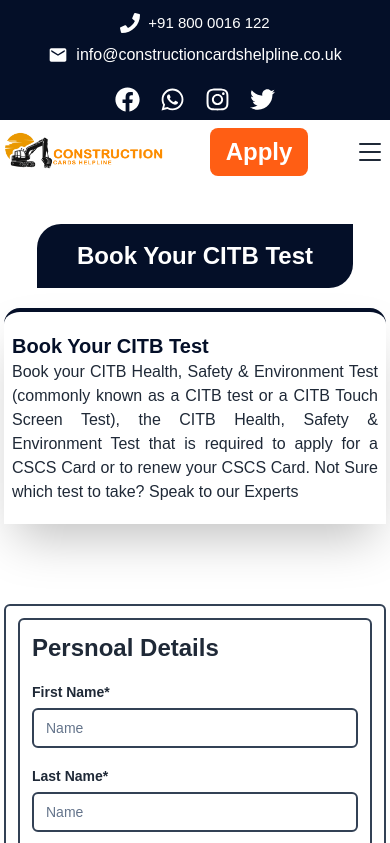
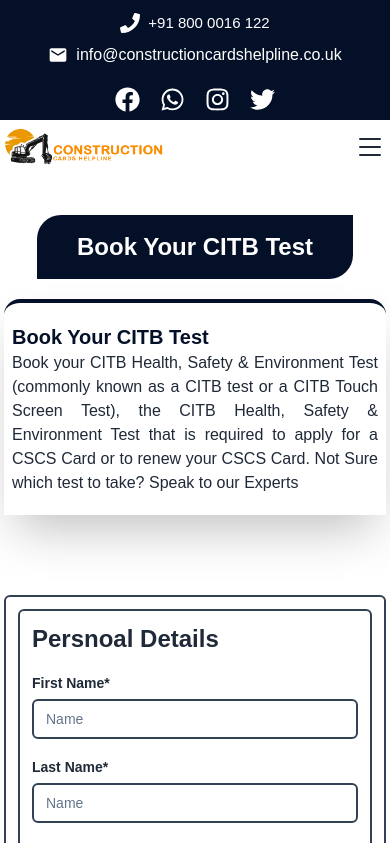
Before and after one commit to nishantsingh345/construction2, a Next.js app: page /citb/book-now in a window 390 px wide. Shown: the top 843 px of the page. Built offline with nearby package versions, Linux system fonts and the light colour scheme.

Commit message:
add apply botton in mob view

```diff
--- a/src/components/common/Navbar.tsx
+++ b/src/components/common/Navbar.tsx
@@ -38,7 +38,7 @@
               </ul>
             </div>
 
-            <div className="bg-[#ff5e14]  hover:bg-[#ff5e14]/90 text-white font-semibold text-2xl px-4 py-2 rounded-lg cursor-pointer ease-in-out duration-300">
+            <div className="bg-[#ff5e14] hidden md:flex  hover:bg-[#ff5e14]/90 text-white font-semibold text-2xl px-4 py-2 rounded-lg cursor-pointer ease-in-out duration-300">
               Apply
             </div>
 
@@ -57,7 +57,7 @@
           <div
             className={
               menuOpen
-                ? "absolute top-0 left-0 w-[75%] md:hidden h-screen bg-gray-100 p-[20px] ease-in-out duration-500"
+                ? "absolute top-0 left-0 w-[75%] md:hidden h-screen bg-white p-[20px] ease-in-out duration-500"
                 : "absolute top-0 left-[-100%]  p-[20px] ease-in-out duration-500"
             }
           >
@@ -89,6 +89,9 @@
                 </li>
               </ul>
             </div>
+            <div className="bg-[#ff5e14]  flex items-center justify-center   hover:bg-[#ff5e14]/90 text-white font-semibold text-2xl px-2 py-2 rounded-lg cursor-pointer ease-in-out duration-300">
+              Apply
+            </div>
           </div>
         </nav>
       </Section>
```
